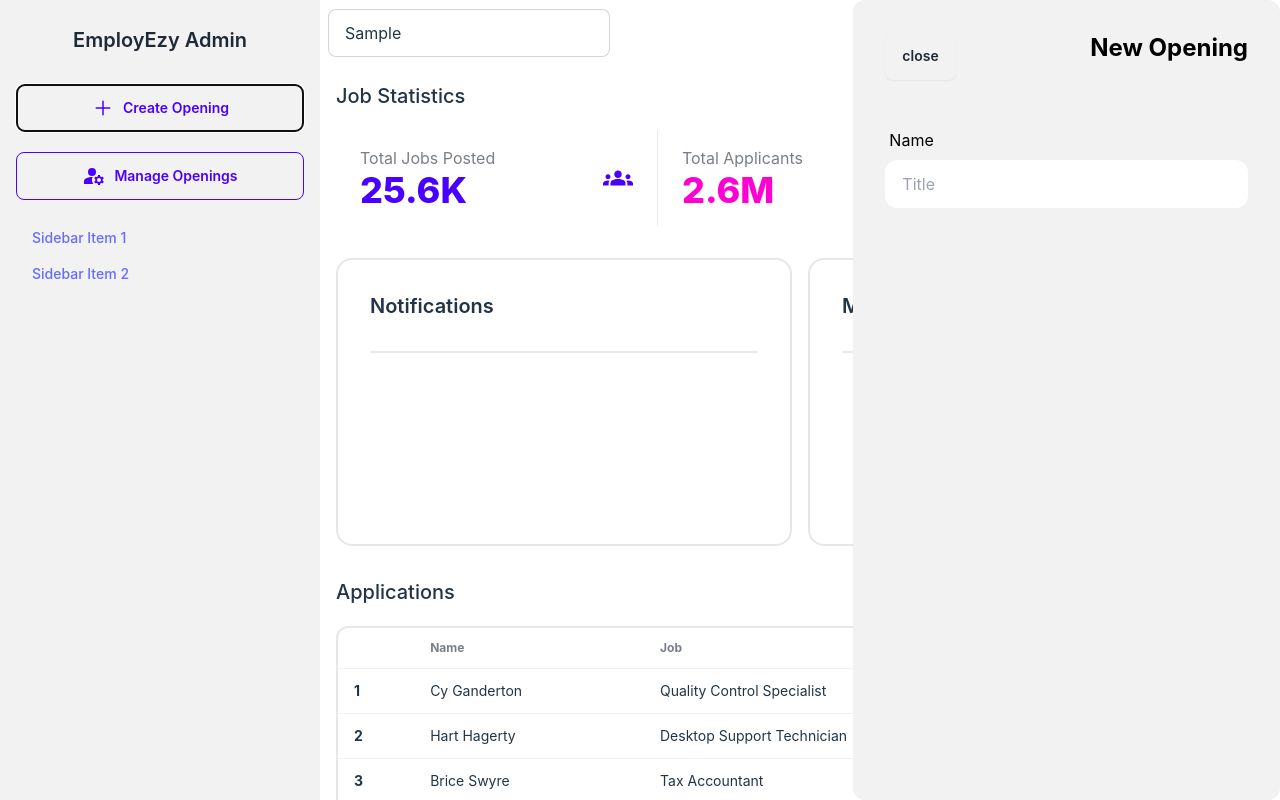
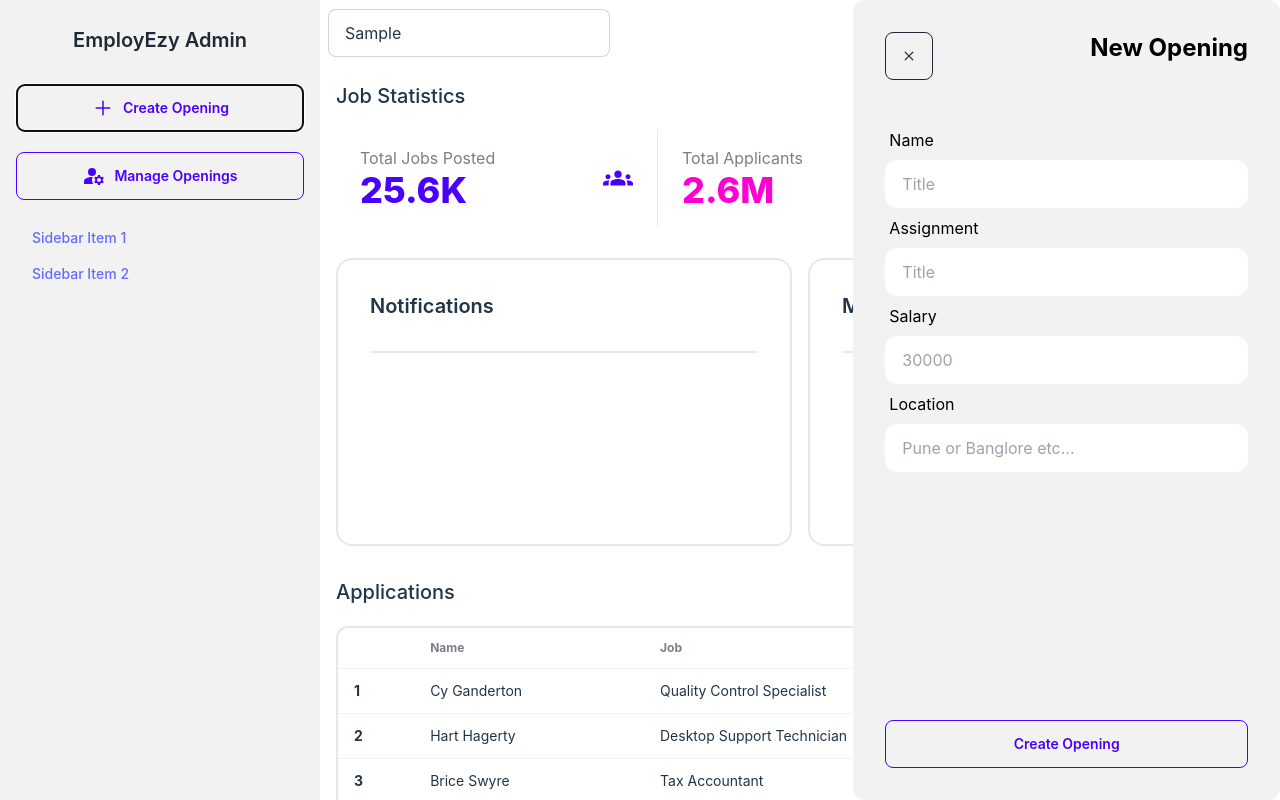
Before and after one commit to amoghyermalkar123/employezy-ui, a React (Vite) app: page /admin in a window 1280 px wide. Both pictures are taken after typing "Sample" into the empty fields and a click on the button "Create Opening". Shown: the top 800 px of the page. Built offline with nearby package versions, Linux system fonts and the light colour scheme; grey boxes are pictures that could not be loaded.

Commit message:
Feature Create New Opening

```diff
--- /dev/null
+++ b/src/components/adminComp/NewJobComp.tsx
@@ -0,0 +1,93 @@
+import { motion } from "framer-motion";
+import { CgClose } from "react-icons/cg";
+import zustandStore from "../../store/ZustandStore.ts";
+import { useState } from "react";
+import createJobOpening from "../../controllers/AdminController.ts";
+
+export default function NewJobComp() {
+  const data = JSON.parse(localStorage.getItem("org_details")!);
+  const { setNewJobSideBarState } = zustandStore();
+
+  const [jobName, setJobName] = useState("");
+  const [assignment, setAssignment] = useState("");
+  const [salary, setSalary] = useState("");
+
+  const [location, setLocation] = useState("");
+
+  const Job_tags = ["Full Time", "Hybrid"];
+
+  const handleNewJobopening = async () => {
+    createJobOpening(
+      data.org_id,
+      jobName,
+      assignment,
+      Job_tags,
+      location,
+      salary
+    );
+  };
+
+  return (
+    <div className="h-full w-full">
+      <motion.div
+        className="fixed top-0 right-0 h-full w-full bg-base-200 text-black z-50 rounded-xl md:w-1/3"
+        transition={{ delay: 0.2 }}
+        initial={{ opacity: 0, x: 40 }}
+        animate={{ opacity: 1, x: 0 }}
+      >
+        {/* Your content for the left div */}
+        <div className=" flex flex-col h-full w-full p-8 overflow-y-auto">
+          <div className="flex flex-row justify-between">
+            <button
+              className="btn btn-outline"
+              onClick={() => setNewJobSideBarState(false)}
+            >
+              <CgClose classname="text-2xl" />
+            </button>
+            <h2 className="text-2xl font-bold">New Opening</h2>
+          </div>
+          <div className="mt-10">
+            <div className="label"> Name</div>
+            <input
+              type="text"
+              placeholder="Title"
+              className="w-full input rounded-xl"
+              onChange={e => setJobName(e.target.value)}
+            />
+          </div>
+          <div className="flex-1">
+            <div className="label"> Assignment </div>
+            <input
+              type="text"
+              placeholder="Title"
+              className="w-full input rounded-xl"
+              onChange={e => setAssignment(e.target.value)}
+            />
+            <div className="label"> Salary</div>
+            <input
+              type="number"
+              placeholder="30000"
+              className="w-full input rounded-xl"
+              onChange={e => setSalary(e.target.value)}
+            />
+            <div className="label"> Location</div>
+            <input
+              type="text"
+              placeholder="Pune or Banglore etc..."
+              className="w-full input rounded-xl"
+              onChange={e => setLocation(e.target.value)}
+            />
+          </div>
+          <div>
+            <button
+              className="w-full btn btn-primary btn-outline"
+              onClick={() => handleNewJobopening()}
+            >
+              Create Opening
+            </button>
+          </div>
+        </div>
+      </motion.div>
+    </div>
+  );
+}
--- a/src/controllers/AdminController.ts
+++ b/src/controllers/AdminController.ts
@@ -1,5 +1,33 @@
-const createJobOpening = async (orgId: number, openingName: string, problemStatement: string, techQues: string[], jobTags: string, location:string, salary:number)=>{
-  console.log(orgId);
+import supabase from "../utils/supabaseClient.ts";
 
+const createJobOpening = async (
+  orgId: number,
+  openingName: string,
+  problemStatement: string,
+  jobTags: string[],
+  location: string,
+  salary: string
+) => {
+  try {
+    const { data, error } = await supabase
+      .from("JobOpenings")
+      .insert({
+        org_id: orgId,
+        opening_name: openingName,
+        assignment_problem_statement: problemStatement,
+        job_tags: jobTags,
+        location: location,
+        salary: parseInt(salary)
+      })
+      .select();
 
-}
+    if (error) {
+      console.log(error);
+    }
+    console.log(data);
+  } catch (error) {
+    console.log(error);
+  }
+};
+
+export default createJobOpening;
--- a/src/controllers/UserController.ts
+++ b/src/controllers/UserController.ts
@@ -20,6 +20,7 @@ const handleLogin = async (email: string, password: string, isOrg:boolean): Prom
       console.log(response.data);
 
       if (response.data) {
+        localStorage.setItem('org_details', JSON.stringify(response.data))
         return {
           status: "isOrg",
           orgID: response.data["org_id"] as string
--- a/src/pages/CodeEditorPage.tsx
+++ b/src/pages/CodeEditorPage.tsx
@@ -5,12 +5,6 @@ import zustandStore from "../store/ZustandStore";
 import jc from "../controllers/JobController";
 import CandidateSubmission from "../types/submission";
 import { useState } from "react";
-import { createClient } from "@supabase/supabase-js";
-import {
-  FunctionsHttpError,
-  FunctionsRelayError,
-  FunctionsFetchError
-} from "@supabase/supabase-js";
 
 function CodeEditorPage() {
   const { state } = useLocation();
--- a/src/pages/admin/AdminDash.tsx
+++ b/src/pages/admin/AdminDash.tsx
@@ -1,26 +1,18 @@
 import { HiOutlineMenuAlt1 } from "react-icons/hi";
 import { IoAdd } from "react-icons/io5";
 import { MdManageAccounts } from "react-icons/md";
-import { motion } from "framer-motion";
-import CreateJobOpening from "../../controllers/AdminController.ts"
 import CardsComp from "../../components/adminComp/CardsComp";
 import TableComp from "../../components/adminComp/TableComp";
 import InfoComp from "../../components/adminComp/InfoComp";
-import { useState } from "react";
+import zustandStore from "../../store/ZustandStore";
 import { useNavigate } from "react-router-dom";
+import NewJobComp from "../../components/adminComp/NewJobComp";
 
 function AdminDash() {
-  const [isVisible, setIsVisible] = useState(false);
-
+  const NewJobSideBarState = zustandStore((state) => state.NewJobSideBarState);
+  const { setNewJobSideBarState } = zustandStore();
   const navigate = useNavigate();
 
-  const toggleVisibility = () => {
-    setIsVisible(!isVisible);
-  };
-
-  const handleSubmitOpening = async ()=>{
-   createJobOpening()
-  }
   return (
     <div className="h-screen w-screen">
       <div className="drawer lg:drawer-open">
@@ -98,7 +90,7 @@ function AdminDash() {
             <a className="btn btn-ghost text-xl">EmployEzy Admin</a>
             <button
               className="btn btn-primary btn-outline w-full mt-5"
-              onClick={toggleVisibility}
+              onClick={() => setNewJobSideBarState(true)}
             >
               <IoAdd className="text-2xl" />
               Create Opening
@@ -117,32 +109,8 @@ function AdminDash() {
         </div>
       </div>
 
-      <div className="flex shadow-xl m-4">
-        {isVisible &&
-          <motion.div
-            className="fixed top-0 right-0 h-full w-1/3 bg-base-200 text-black z-50 rounded-xl"
-            transition={{ delay: 0.2 }}
-            initial={{ opacity: 0, x: 40 }}
-            animate={{ opacity: 1, x: 0 }}
-          >
-            {/* Your content for the left div */}
-            <div className="h-full w-full p-8">
-              <div className="flex flex-row justify-between">
-                <button className="btn" onClick={toggleVisibility}>
-                  close
-                </button>
-                <h2 className="text-2xl font-bold">New Opening</h2>
-              </div>
-              <div className="mt-10">
-                <div className="label"> Name</div>
-                <input
-                  type="text"
-                  placeholder="Title"
-                  className="w-full input rounded-xl"
-                />
-              </div>
-            </div>
-          </motion.div>}
+      <div className="flex shadow-xl">
+        {NewJobSideBarState && <NewJobComp />}
       </div>
     </div>
   );
--- a/src/store/ZustandStore.ts
+++ b/src/store/ZustandStore.ts
@@ -12,6 +12,9 @@ interface StoreState {
 
   userId: string;
   setUserId: (userId: string) => void;
+
+  NewJobSideBarState: boolean;
+  setNewJobSideBarState: (state: boolean)=> void
 }
 
 const zustandStore = create<StoreState>(set => ({
@@ -34,6 +37,11 @@ const zustandStore = create<StoreState>(set => ({
   userId: "",
   setUserId:(userID: string) => {
     set({userId: userID})
+  },
+
+  NewJobSideBarState: false,
+  setNewJobSideBarState: (state: boolean) => {
+    set({NewJobSideBarState: state})
   }
 }));
 
```
